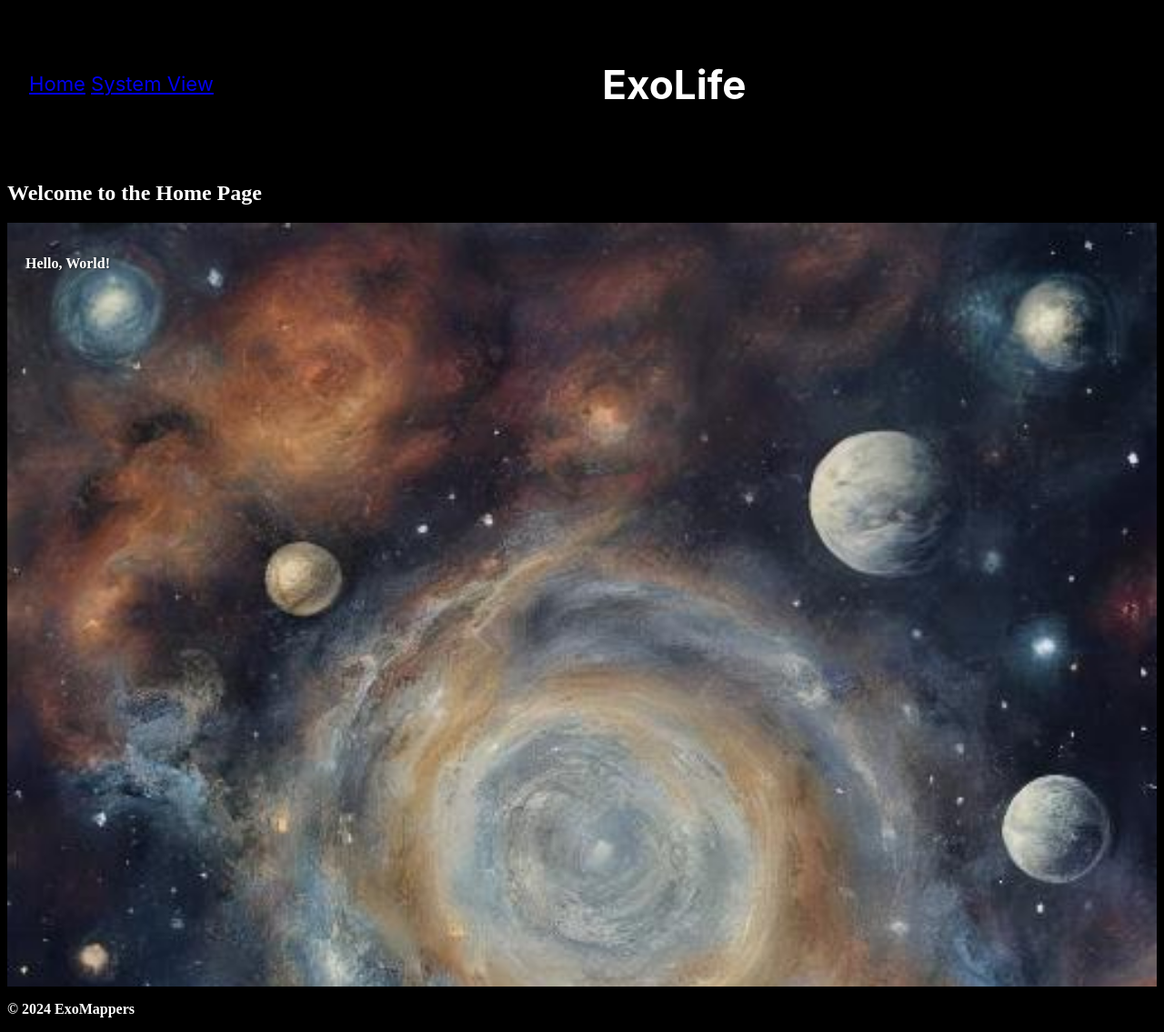
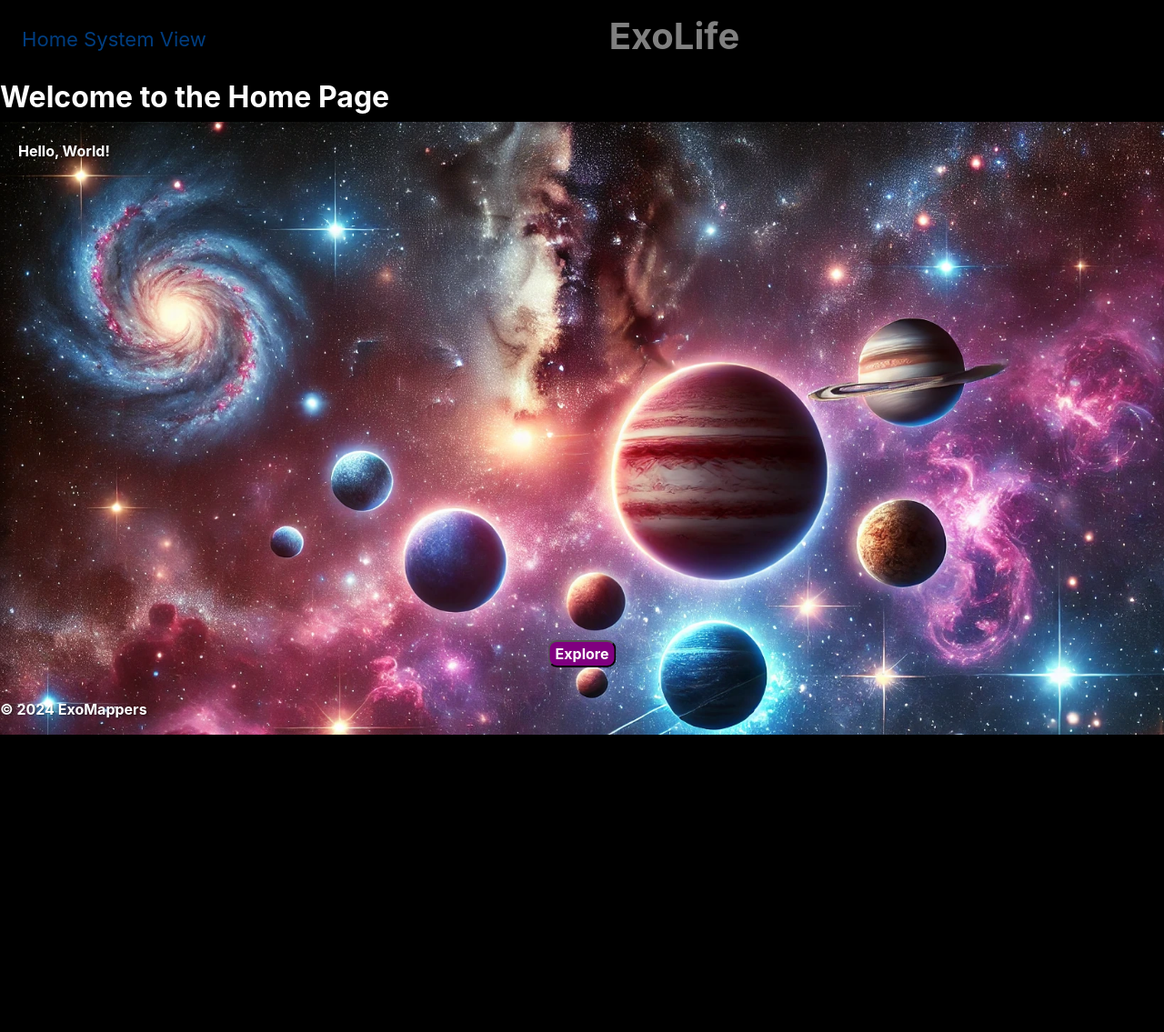
Before and after one commit to MattiasKDev/ExoLife, a Flask app: page /home/ in a window 1280 px wide. Shown: the whole page at 91% size. After the commit the page ends 808 px from the top, so only its background shows below. Run offline with Flask 3, Linux system fonts and the light colour scheme; some libraries are stand-ins or nearby versions.

Commit message:
some styling work

```diff
--- a/frontend/static/css/styles.css
+++ b/frontend/static/css/styles.css
@@ -1,24 +1,4 @@
 header {
-    font-feature-settings: "kern" 1;
-    font-kerning: normal;
-    -webkit-text-size-adjust: 100%;
-    --wp-admin-theme-color: #007cba;
-    --wp-admin-theme-color--rgb: 0, 124, 186;
-    --wp-admin-theme-color-darker-10: #006ba1;
-    --wp-admin-theme-color-darker-10--rgb: 0, 107, 161;
-    --wp-admin-theme-color-darker-20: #005a87;
-    --wp-admin-theme-color-darker-20--rgb: 0, 90, 135;
-    --wp-block-synced-color: #7a00df;
-    --wp-block-synced-color--rgb: 122, 0, 223;
-    --wp-bound-block-color: #9747ff;
-    --wp-admin-border-width-focus: 1.5px;
-    --wp--preset--font-size--normal: 16px;
-    --wp--preset--font-size--huge: 42px;
-    box-sizing: inherit;
-    background-color: #000;
-    color: #fff;
-    fill: #fff;
-    font-family: Public Sans Web, -apple-system, BlinkMacSystemFont, Segoe UI, Roboto, Helvetica, Arial, sans-serif, Apple Color Emoji, Segoe UI Emoji, Segoe UI Symbol;
     font-size: 1.38rem;
     line-height: 1.8;
     display: block;
@@ -30,6 +10,7 @@ header {
     align-items: center;
     padding-right: 1.5rem;
     z-index: 9999;
+    opacity: 0.5;
 }
 
 body {
@@ -47,3 +28,25 @@ h6 {
     text-shadow: 1px 1px 2px rgba(0, 0, 0, 0.5);
     font-weight: bold;
 }
+
+button {
+    background-color: purple;
+    border-radius: 10px;
+    color: white;
+    font-weight: bold;
+}
+
+button:hover {
+    background-color: lightpurple;
+}
+
+.backgroundimg {
+    position: fixed;
+    background-image: url('/static/images/spacebackground.png');
+    background-size: cover;
+    background-repeat: no-repeat;
+    padding: 20px;
+    height: 100vh;
+    width: 100vw;
+    z-index: -1;
+}
--- a/frontend/templates/home.html
+++ b/frontend/templates/home.html
@@ -4,8 +4,9 @@
 
 {% block content %}
 <h2>Welcome to the Home Page</h2>
-<div
-    style="position: relative; background-image: url('/static/images/spacebackground.jpeg'); background-size: cover; background-repeat: no-repeat; padding: 20px; height: 100vh;">
+<div class="backgroundimg">
     <p style="position: absolute; top: 20px; left: 20px; color: white;">Hello, World!</p>
+    <button style="position: absolute; bottom: 200px; left: 50%; transform: translateX(-50%);"
+        style="font-size: 24px; padding: 20px 40px;" href="/systemview">Explore</button>
 </div>
 {% endblock %}
--- a/frontend/templates/layout.html
+++ b/frontend/templates/layout.html
@@ -5,6 +5,7 @@
     <meta charset="UTF-8">
     <meta name="viewport" content="width=device-width, initial-scale=1.0">
     <title>{% block title %}ExoLife{% endblock %}</title>
+    <link href="https://stackpath.bootstrapcdn.com/bootstrap/4.5.2/css/bootstrap.min.css" rel="stylesheet">
     <link rel="stylesheet" href="{{ url_for('static', filename='css/styles.css') }}">
 </head>
 
```
Also changed, not shown: frontend/static/images/spacebackground.jpeg (deleted), frontend/static/images/spacebackground.png (added).
